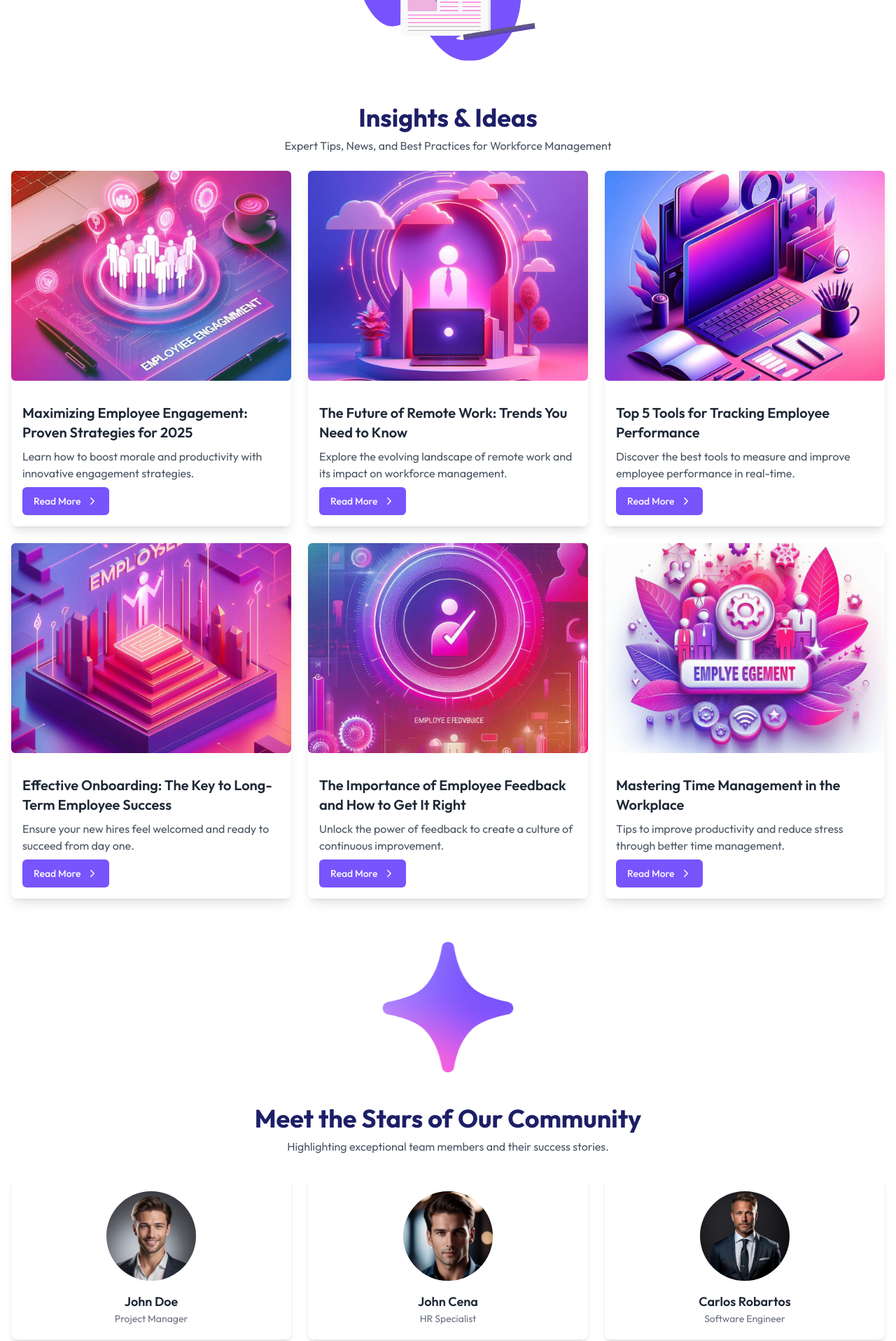
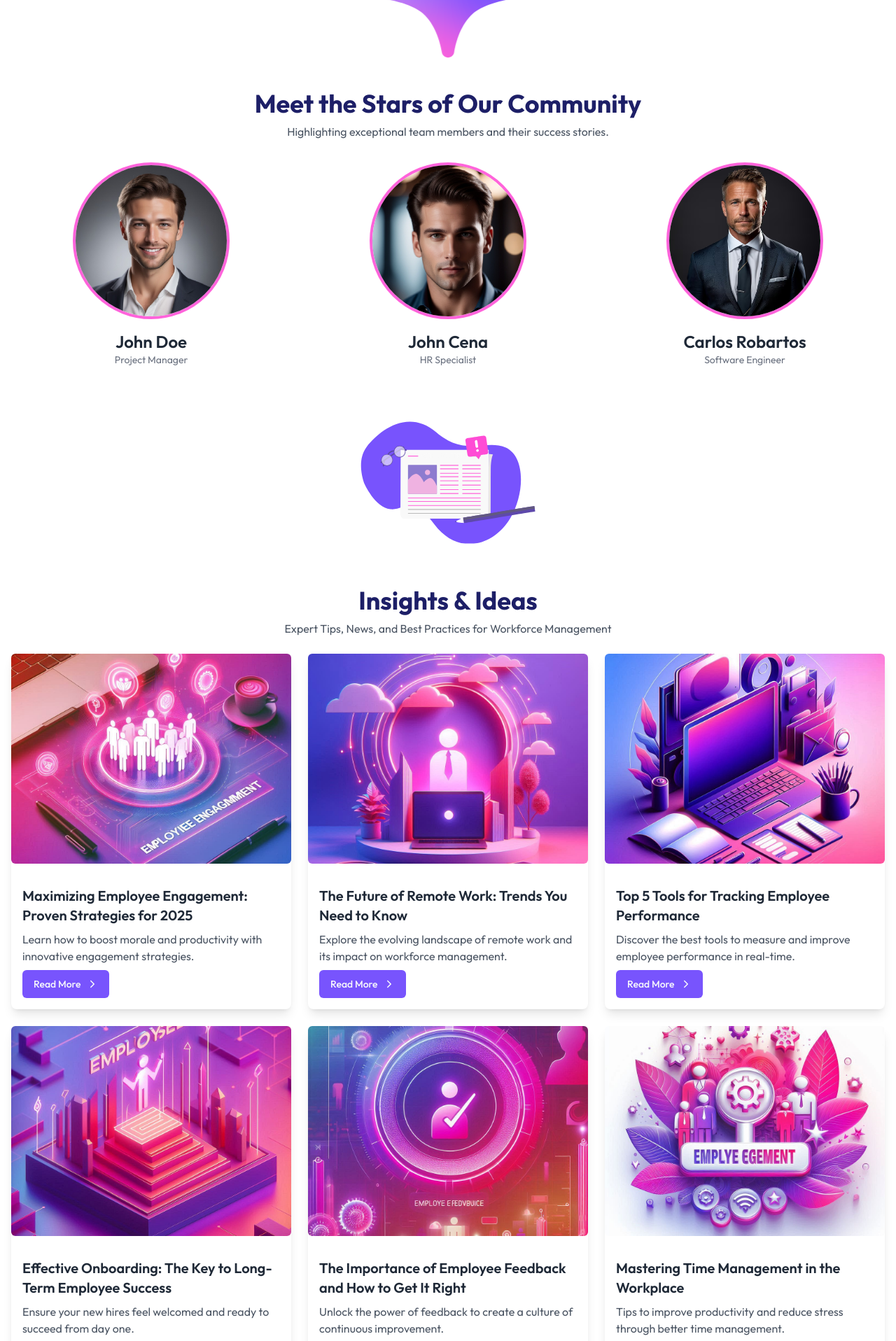
Before and after one commit to arbadsha00/TalentSphere, a React (Vite) app: page / in a window 1280 px wide. Shown: the part 2240-4156 px from the top of the page at 70% size. Built offline with nearby package versions, Linux system fonts and the light colour scheme.

Commit message:
spotlight done

```diff
--- a/src/pages/Home/Blog/Blog.jsx
+++ b/src/pages/Home/Blog/Blog.jsx
@@ -49,7 +49,7 @@ const Blog = () => {
     },
   ];
   return (
-    <div className="mt-10">
+    <div className="my-10">
       <Player
         autoplay
         loop
@@ -64,7 +64,7 @@ const Blog = () => {
         {blogPosts.map((post, index) => (
           <div
             key={index}
-            className="bg-white  rounded-lg shadow-lg hover:shadow-xl transition duration-300"
+            className="bg-white max-w-[500px] mx-auto rounded-lg shadow-lg hover:shadow-xl transition duration-300 "
           >
             <img
               src={post.img}
--- a/src/pages/Home/Home.jsx
+++ b/src/pages/Home/Home.jsx
@@ -10,8 +10,9 @@ const Home = () => {
       <Banner></Banner>
       <Service></Service>
       <Testimonial></Testimonial>
+      <Spotlight></Spotlight>
       <Blog></Blog>
-      <Spotlight></Spotlight>
+
     </div>
   );
 };
--- a/src/pages/Home/Spotlight/Spotlight.jsx
+++ b/src/pages/Home/Spotlight/Spotlight.jsx
@@ -1,4 +1,4 @@
-import React from "react";
+
 import HomeTitle from "../HomeTitle/HomeTitle";
 import { Player } from "@lottiefiles/react-lottie-player";
 import starAnim from "../../../assets/star.json";
@@ -21,7 +21,7 @@ const Spotlight = () => {
     },
   ];
   return (
-    <div className="my-10">
+    <div className="mt-10">
       <Player
         autoplay
         loop
@@ -32,18 +32,15 @@ const Spotlight = () => {
         title="Meet the Stars of Our Community"
         subTitle="Highlighting exceptional team members and their success stories."
       ></HomeTitle>
-      <div className="grid grid-cols-1 sm:grid-cols-2 lg:grid-cols-3 gap-6 mt-8">
+      <div className="grid grid-cols-1 md:grid-cols-3 gap-6 mt-8">
         {spotlight.map((employee, index) => (
-          <div
-            key={index}
-            className="bg-white p-5 rounded-lg shadow-md text-center hover:shadow-xl transition duration-300"
-          >
+          <div key={index} className="text-center ">
             <img
               src={employee.image}
               alt={employee.name}
-              className="w-32 h-32 rounded-full mx-auto mb-4"
+              className="max-w-56 max-h-56 border-4 border-secondary-1 rounded-full mx-auto mb-4"
             />
-            <h3 className="text-lg font-semibold text-gray-800">
+            <h3 className="text-2xl font-semibold text-gray-800">
               {employee.name}
             </h3>
             <p className="text-sm text-gray-500">{employee.role}</p>
```
